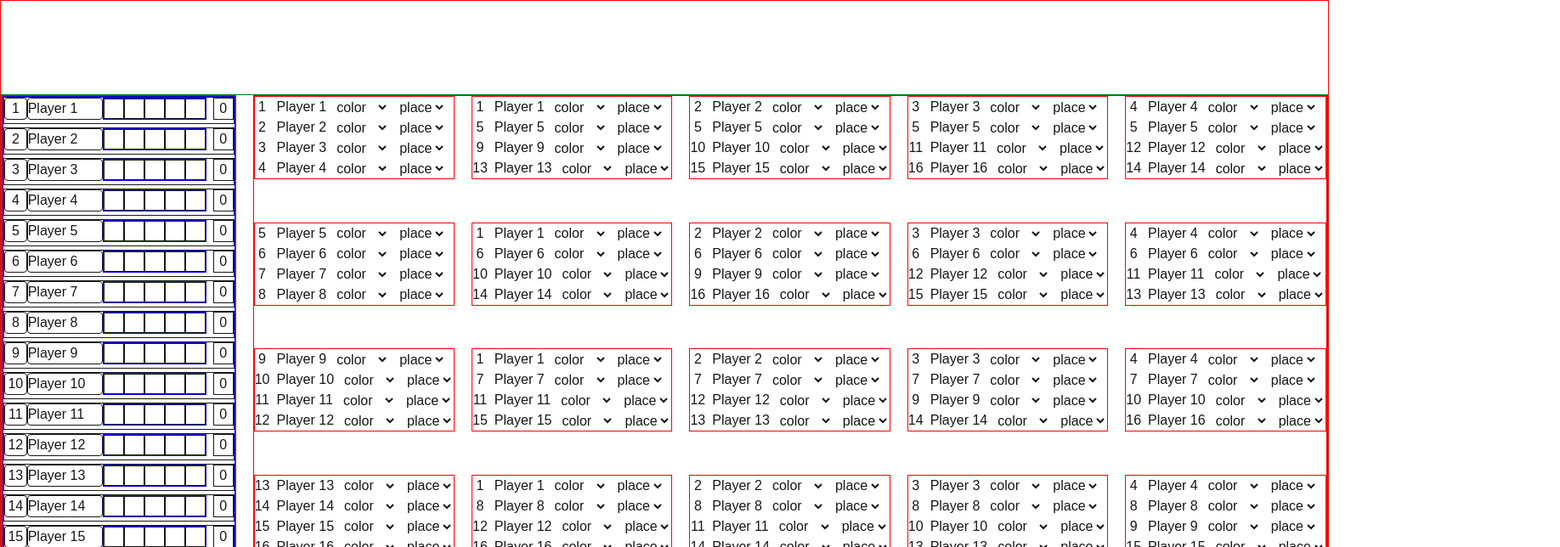
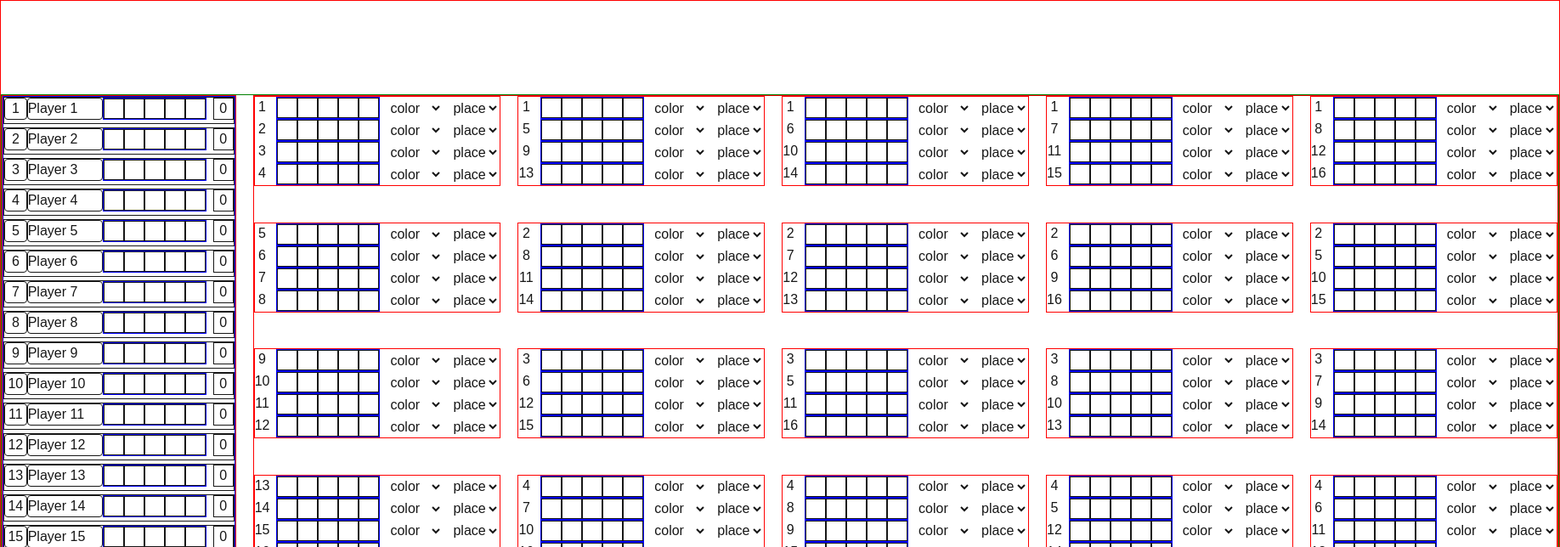
Before and after one commit to TylerHartwell/grand-prix, a Next.js app: page / in a window 1280 px wide. Shown: the top 644 px of the page at 85% size, 1836 px wide, since content can reach past the window. Built offline with nearby package versions, Linux system fonts and the light colour scheme.

Commit message:
ordered groups and fixed lane color styling

```diff
--- a/src/app/page.tsx
+++ b/src/app/page.tsx
@@ -24,18 +24,30 @@ export interface Player {
   races: PlayerRace[]
 }
 
-const laneColorMap = {
+export const laneColorMap = {
   red: "bg-red-500",
-  blue: "bg-blue-500",
+  blue: "bg-blue-400",
   green: "bg-green-500",
-  yellow: "bg-yellow-500"
+  yellow: "bg-yellow-300"
 }
 
-export const laneColors = ["red", "yellow", "green", "blue"] as const
+export const laneColors = ["red", "blue", "green", "yellow"] as const
 export const placements = [1, 2, 3, 4] as const
 
 export type LaneColor = (typeof laneColors)[number]
 export type Placement = (typeof placements)[number]
+
+// function findOccurrences(arr: number[][], target: number) {
+//   const indices: number[] = [];
+
+//   arr.forEach((subArray, index) => {
+//     if (subArray.includes(target)) {
+//       indices.push(index);
+//     }
+//   });
+
+//   return indices;
+// }
 
 const initialPlayers: Player[] = Array.from({ length: 16 }, (_, index) => ({
   id: index,
--- a/src/components/Race.tsx
+++ b/src/components/Race.tsx
@@ -1,6 +1,7 @@
 "use client"
 
-import { LaneColor, Placement, placements, Player } from "@/app/page"
+import { LaneColor, laneColorMap, Placement, placements, Player } from "@/app/page"
+import clsx from "clsx"
 
 interface Props {
   id: number
@@ -22,7 +23,16 @@ const Race = ({ id, playerIds, players, getPlacement, handlePlacementChange, get
           return (
             <li key={playerId} className="text-nowrap flex gap-2">
               <div className="w-[2ch] text-center">{currentPlayer.carNumber}</div>
-              <div>{currentPlayer.name}</div>
+              <div className="b3 flex">
+                {Array.from({ length: 5 }).map((_, arrIndex) => {
+                  const playerRace = currentPlayer.races[arrIndex]
+                  return (
+                    <div key={arrIndex} className={clsx("text-center size-6 border", playerRace?.laneColor && laneColorMap[playerRace?.laneColor])}>
+                      {playerRace?.placement}
+                    </div>
+                  )
+                })}
+              </div>
               <select
                 name="laneColor"
                 value={getLaneColor(currentPlayer.id, id)}
@@ -30,9 +40,9 @@ const Race = ({ id, playerIds, players, getPlacement, handlePlacementChange, get
               >
                 {!currentPlayer.races.some(race => race.raceId === id && race.laneColor) && <option value={"color"}>color</option>}
                 <option value={"red"}>Red</option>
+                <option value={"blue"}>Blue</option>
+                <option value={"green"}>Green</option>
                 <option value={"yellow"}>Yellow</option>
-                <option value={"green"}>Green</option>
-                <option value={"blue"}>Blue</option>
               </select>
               <select
                 name="placement"
--- a/src/utils/createGroups.ts
+++ b/src/utils/createGroups.ts
@@ -26,7 +26,11 @@ const createGroups = () => {
     }
   }
 
-  return groups
+  const order = [0, 1, 2, 3, 4, 11, 13, 18, 5, 10, 12, 19, 6, 9, 15, 16, 7, 8, 14, 17]
+
+  const orderedGroups = order.map(index => groups[index])
+
+  return orderedGroups
 }
 
 export default createGroups
```
